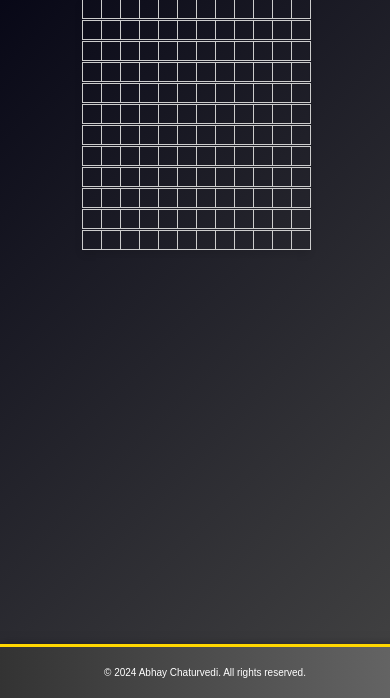
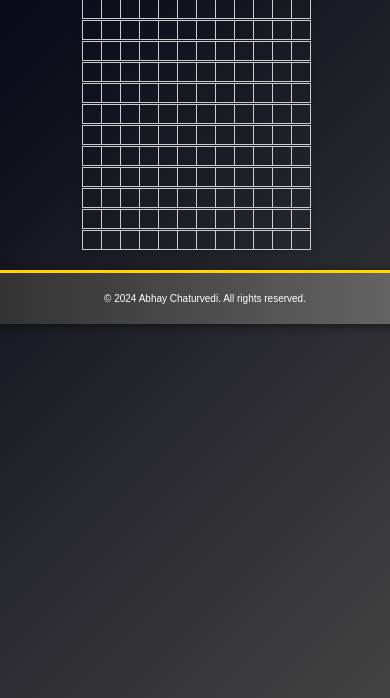
Before and after one commit to Abhay152002/A_path, a Django app: page / in a window 390 px wide. Shown: the part 146-844 px from the top of the page. Run offline with Django 5.2, Linux system fonts and the light colour scheme.

Commit message:
first commit

```diff
--- a/static/styles.css
+++ b/static/styles.css
@@ -151,8 +151,6 @@ footer {
     grid-template-columns: repeat(15,25px)
 }
     footer{
-    position:fixed;
-    bottom:0;
     font-size:10px;
     width:100%;
     }
@@ -182,8 +180,7 @@ footer {
     font-size:12px;/* Could be more or less, depending on screen size */
 }
     footer{
-    position:fixed;
-    bottom:0;
+
     font-size:10px;
     width:100%;
     }
```
